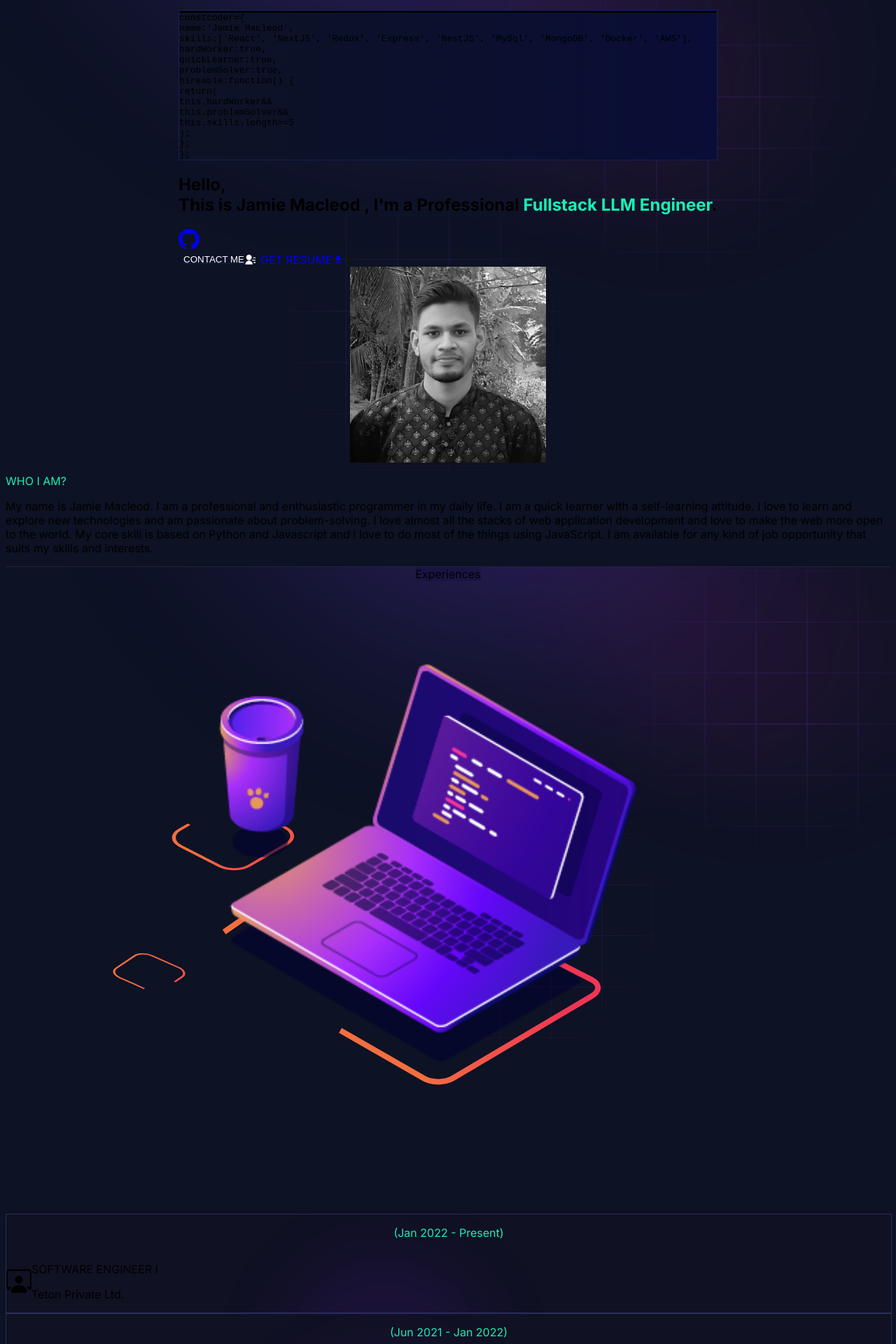
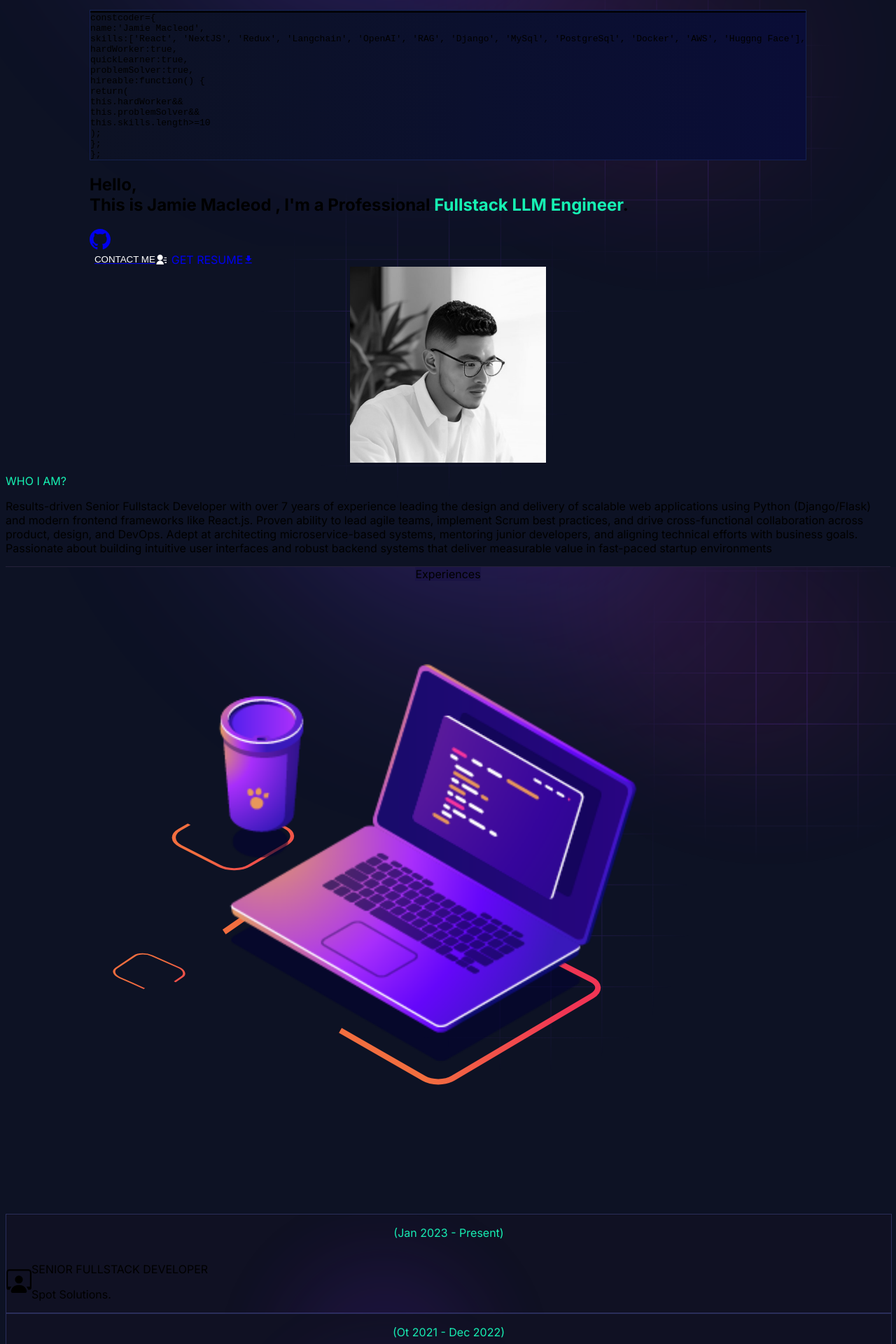
Before and after one commit to vierdev/portfolio, a Next.js app: page / in a window 1280 px wide. Shown: the part 826-2746 px from the top of the page at 70% size. Built offline with nearby package versions, Linux system fonts and the light colour scheme.

Commit message:
fix: experience & skill add

```diff
--- a/app/components/homepage/education/index.jsx
+++ b/app/components/homepage/education/index.jsx
@@ -40,8 +40,8 @@ function Education() {
             </div>
           </div>
 
-          <div>
-            <div className="flex flex-col gap-6">
+          <div className="flex justify-center items-center">
+            <div className="flex flex-col gap-6 w-full">
               {
                 educations.map(education => (
                   <GlowCard key={education.id} identifier={`education-${education.id}`}>
--- a/app/components/homepage/experience/index.jsx
+++ b/app/components/homepage/experience/index.jsx
@@ -30,8 +30,8 @@ function Experience() {
 
       <div className="py-8">
         <div className="grid grid-cols-1 lg:grid-cols-2 gap-8 lg:gap-16">
-          <div className="flex justify-center items-start">
-            <div className="w-full h-full">
+          <div className="flex justify-center items-center">
+            <div className="w-full h-auto">
               <AnimationLottie animationPath={experience} />
             </div>
           </div>
--- a/app/components/homepage/hero-section/index.jsx
+++ b/app/components/homepage/hero-section/index.jsx
@@ -92,17 +92,23 @@ function HeroSection() {
                 <span className="text-gray-400">{"', '"}</span>
                 <span className="text-amber-300">Redux</span>
                 <span className="text-gray-400">{"', '"}</span>
-                <span className="text-amber-300">Express</span>
+                <span className="text-amber-300">Langchain</span>
                 <span className="text-gray-400">{"', '"}</span>
-                <span className="text-amber-300">NestJS</span>
+                <span className="text-amber-300">OpenAI</span>
+                <span className="text-gray-400">{"', '"}</span>
+                <span className="text-amber-300">RAG</span>
+                <span className="text-gray-400">{"', '"}</span>
+                <span className="text-amber-300">Django</span>
                 <span className="text-gray-400">{"', '"}</span>
                 <span className="text-amber-300">MySql</span>
                 <span className="text-gray-400">{"', '"}</span>
-                <span className="text-amber-300">MongoDB</span>
+                <span className="text-amber-300">PostgreSql</span>
                 <span className="text-gray-400">{"', '"}</span>
                 <span className="text-amber-300">Docker</span>
                 <span className="text-gray-400">{"', '"}</span>
                 <span className="text-amber-300">AWS</span>
+                <span className="text-gray-400">{"', '"}</span>
+                <span className="text-amber-300">Huggng Face</span>
                 <span className="text-gray-400">{"'],"}</span>
               </div>
               <div>
@@ -143,7 +149,7 @@ function HeroSection() {
                 <span className="ml-12 lg:ml-24 text-cyan-400">this.</span>
                 <span className="mr-2 text-white">skills.length</span>
                 <span className="mr-2 text-amber-300">&gt;=</span>
-                <span className="text-orange-400">5</span>
+                <span className="text-orange-400">10</span>
               </div>
               <div><span className="ml-8 lg:ml-16 mr-2 text-gray-400">{`);`}</span></div>
               <div><span className="ml-4 lg:ml-8 text-gray-400">{`};`}</span></div>
--- a/app/components/navbar.jsx
+++ b/app/components/navbar.jsx
@@ -30,9 +30,6 @@ function Navbar() {
             <Link className="block px-4 py-2 no-underline outline-none hover:no-underline" href="/#education"><div className="text-sm text-white transition-colors duration-300 hover:text-pink-600">EDUCATION</div></Link>
           </li>
           <li>
-            <Link className="block px-4 py-2 no-underline outline-none hover:no-underline" href="/blog"><div className="text-sm text-white transition-colors duration-300 hover:text-pink-600">BLOGS</div></Link>
-          </li>
-          <li>
             <Link className="block px-4 py-2 no-underline outline-none hover:no-underline" href="/#projects"><div className="text-sm text-white transition-colors duration-300 hover:text-pink-600">PROJECTS</div></Link>
           </li>
         </ul>
--- a/utils/data/educations.js
+++ b/utils/data/educations.js
@@ -2,19 +2,7 @@ export const educations = [
   {
     id: 1,
     title: "Bachelor Degree",
-    duration: "2020 - Present",
-    institution: "National University of Bangladesh",
+    duration: "2013 - 2017",
+    institution: "Ontario Tech University",
   },
-  {
-    id: 2,
-    title: "Higher Secondary Certificate",
-    duration: "2018 - 2020",
-    institution: "Noakhali Islamia Kamil Madrasah",
-  },
-  {
-    id: 3,
-    title: "Secondary School Certificate",
-    duration: "2008 - 2018",
-    institution: "Baitus Saif Islamia Madrasah",
-  }
 ]
--- a/utils/data/experience.js
+++ b/utils/data/experience.js
@@ -1,20 +1,26 @@
 export const experiences = [
   {
     id: 1,
-    title: 'Software Engineer I',
-    company: "Teton Private Ltd.",
-    duration: "(Jan 2022 - Present)"
+    title: 'Senior Fullstack Developer',
+    company: "Spot Solutions.",
+    duration: "(Jan 2023 - Present)"
   },
   {
     id: 2,
     title: "FullStack Developer",
-    company: "Fiverr (freelance)",
-    duration: "(Jun 2021 - Jan 2022)"
+    company: "noesis Digital",
+    duration: "(Ot 2021 - Dec 2022)"
   },
   {
     id: 3,
-    title: "Self Employed",
-    company: "Code and build something in everyday.",
-    duration: "(Jan 2018 - Present)"
+    title: "Backend Developer",
+    company: "Bound Software Inc.",
+    duration: "(Jan 2020 - Sep 2021)"
+  },
+  {
+    id: 4,
+    title: "Junior Web Developer",
+    company: "Autonomous Technologies.",
+    duration: "(Feb 2018 - Dec 2019)"
   }
 ]
--- a/utils/data/personal-data.js
+++ b/utils/data/personal-data.js
@@ -2,9 +2,9 @@ export const personalData = {
   name: "Jamie Macleod",
   profile: '/profile.png',
   designation: "Fullstack LLM Engineer",
-  description: "My name is Jamie Macleod. I am a professional and enthusiastic programmer in my daily life. I am a quick learner with a self-learning attitude. I love to learn and explore new technologies and am passionate about problem-solving. I love almost all the stacks of web application development and love to make the web more open to the world. My core skill is based on Python and Javascript and I love to do most of the things using JavaScript. I am available for any kind of job opportunity that suits my skills and interests.",
+  description: "Results-driven Senior Fullstack Developer with over 7 years of experience leading the design and delivery of scalable web applications using Python (Django/Flask) and modern frontend frameworks like React.js. Proven ability to lead agile teams, implement Scrum best practices, and drive cross-functional collaboration across product, design, and DevOps. Adept at architecting microservice-based systems, mentoring junior developers, and aligning technical efforts with business goals. Passionate about building intuitive user interfaces and robust backend systems that deliver measurable value in fast-paced startup environments",
   email: 'macleodjamie195@gmail.com',
-  phone: '+17787830780',
+  phone: '(706)-813-0308',
   address: '204-1353 1ST AVE E Vancouver BC V5N 1A1 ',
   github: 'https://github.com/vierdev',
   resume: "https://drive.google.com/file/d/18xiDccwfmovW8fe___i1Qi5am5N95lfM/view?usp=sharing"
```
Also changed, not shown: public/profile.png.
